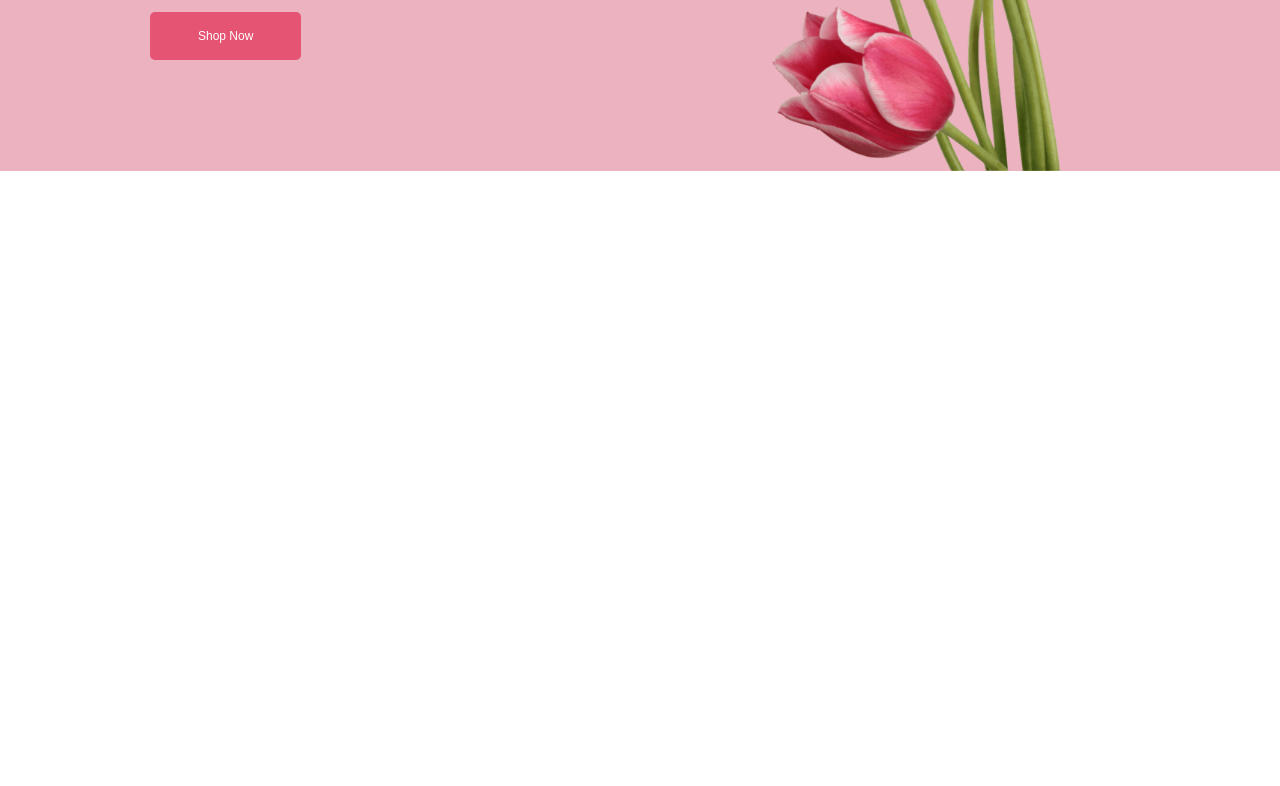
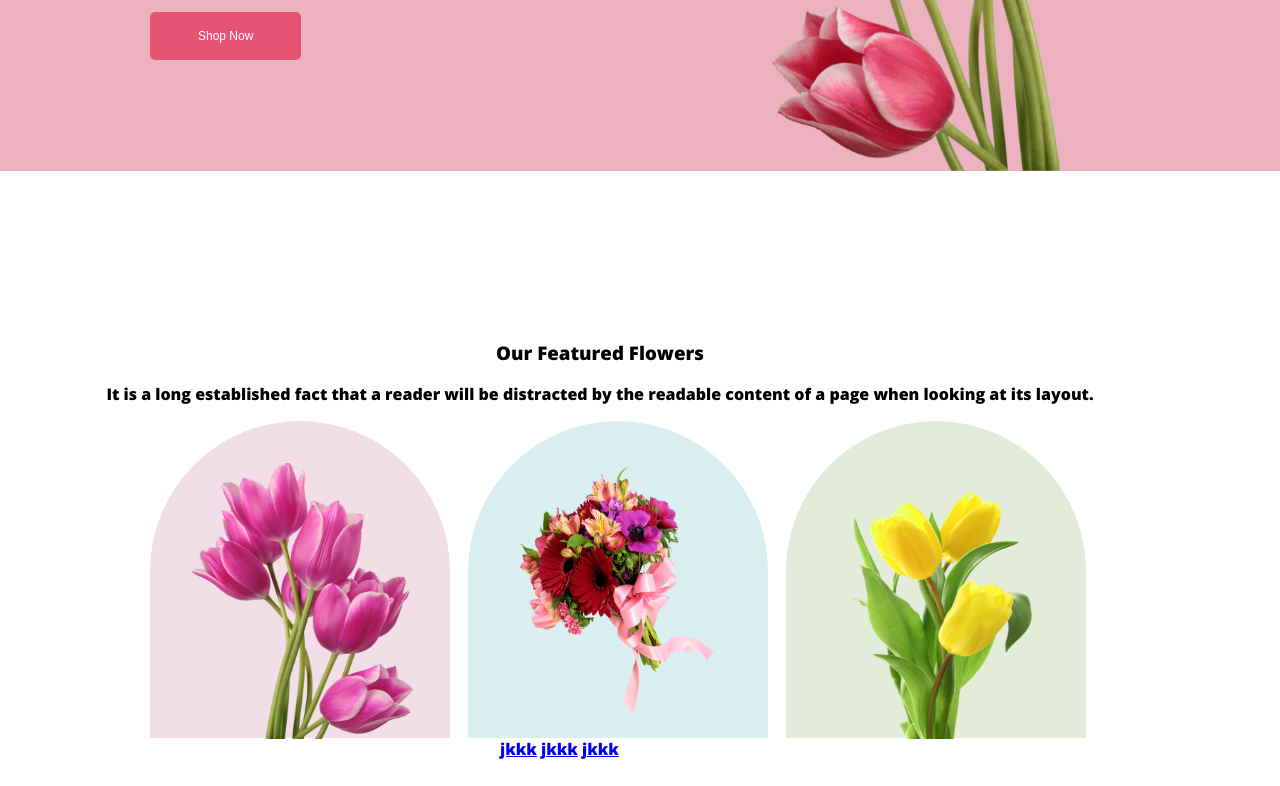
Before and after one commit to pollobkhalil/My-first-assignment, a plain HTML site: page index.html in a window 1280 px wide. Shown: the part 429-1215 px from the top of the page. Before the commit the page ends 800 px from the top, so only its background shows below. Drawn offline with nearby package versions, Linux system fonts and the light colour scheme.

Commit message:
flower card

```diff
--- a/css/style.css
+++ b/css/style.css
@@ -41,3 +41,65 @@ body{
     height: 600px;
 }
 /* end header banner */
+
+
+/*start 1st section*/
+main{
+    display: flex;
+    padding-top: 150px;
+}
+.section-contant{
+    text-align: center;
+
+}
+.section-pera{
+
+}
+.box-design{
+    display: flex;
+    padding-left: 150px;
+    align-items: center;
+    gap: 2%;
+    padding-right: 150px;
+    padding-left: 150px;
+}
+.box1{
+    height: 317px;
+    width: 300px;
+    background-color: #F1DEE7;
+    border-radius: 150px 150px 0px 0px;
+
+}
+.box2{
+    height: 317px;
+    width: 300px;
+    background-color: #D9EFF0;
+    border-radius: 150px 150px 0px 0px;
+
+}
+.box3{
+    height: 317px;
+    width: 300px;
+    background-color: #E3EBDB;
+    border-radius: 150px 150px 0px 0px;
+
+}
+.box-img-1 {
+    width: 221px;
+    height: 276px;
+    padding: 42px
+}
+.box-img-2 {
+    width: 221px;
+    height: 253px;
+    padding: 42px
+}
+.box-img-3 {
+    width: 221px;
+    height: 276px;
+    padding: 42px
+}
+.anchor{
+    padding-left: 500px;
+    gap:805;
+}
--- a/index.html
+++ b/index.html
@@ -26,7 +26,23 @@
     </div>
     </header>
     <main>
+        <section class="section">
+            <div class="section-contant">
+                <h3 class="section-title">Our Featured Flowers</h3>
+                <p class="section-pera">It is a long established fact that a reader will be distracted by the readable content of a page when looking at its layout.</p>
+            </div>
+            <div class="box-design">
+            <div class="box1"><img class="box-img-1" src="image/pngwing 6.png" alt=""></div>
+            <div class="box2"><img class="box-img-2" src="image/pngwing 5.png" alt=""></div>
+            <div class="box3"><img class="box-img-3" src="image/pngwing 7.png" alt=""></div>
+        </div>
+        <div class="anchor">
+            <a href="kjkjk">jkkk</a>
+            <a href="kjkjk">jkkk</a>
+            <a href="kjkjk">jkkk</a>
+        </div>
 
+        </section>
     </main>
     <footer></footer>
 </body>
```
